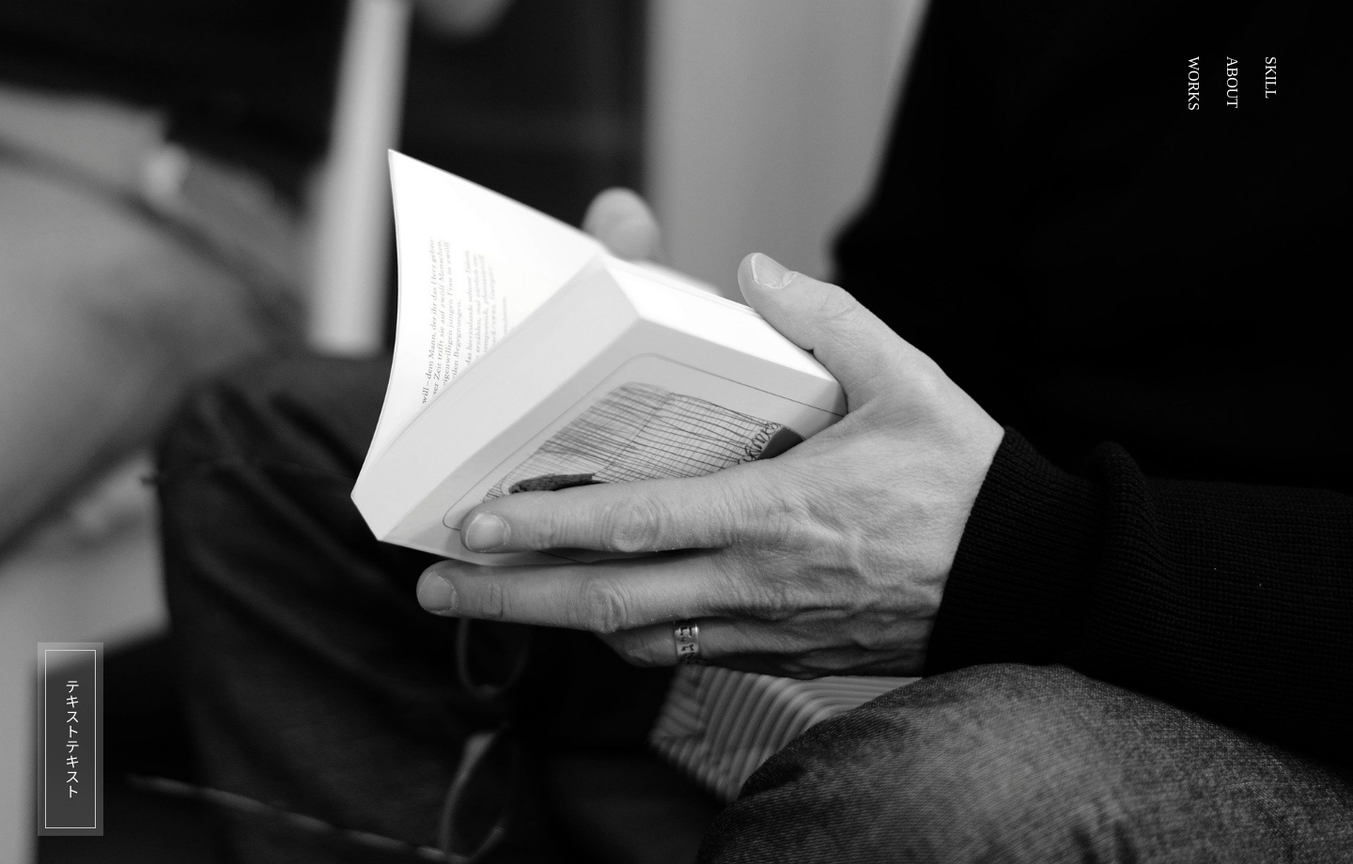
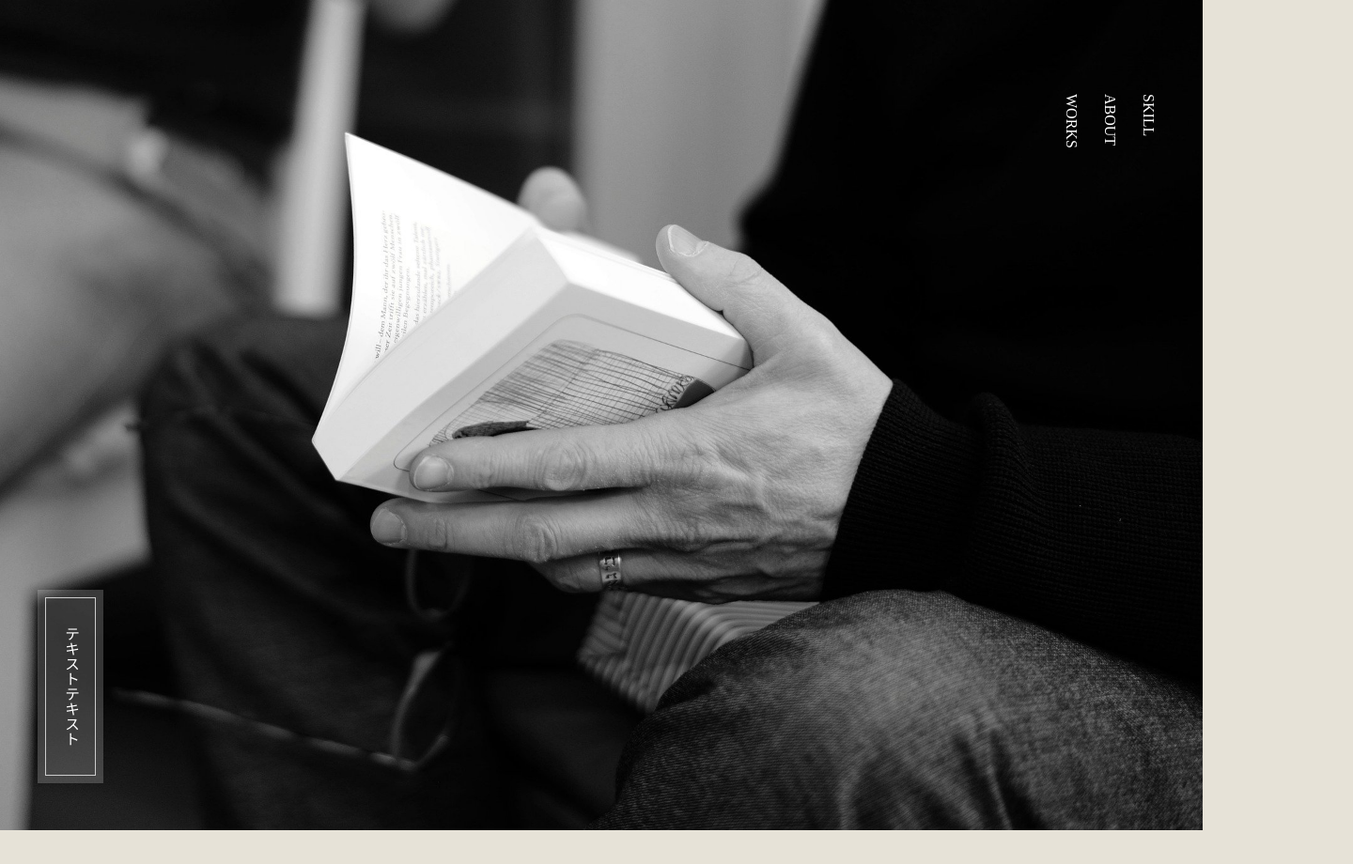
Before and after one commit to takasetaiga/my-portfolio, a plain HTML site: page index.html in a window 1280 px wide. Shown: the top 920 px of the page at 94% size, 1440 px wide, since content can reach past the window. Drawn offline with Linux system fonts and the light colour scheme.

Commit message:
css-修正-

```diff
--- a/css/common.css
+++ b/css/common.css
@@ -46,18 +46,11 @@ li {
 
 #header {
     width: 100%;
-    height: 100vh;
-    background-image: url(../img/book-g938b104dc_1920.jpg);
-    background-size: cover;
-    background-position: center top;
-    background-repeat: no-repeat;
-    padding: 60px 80px;
-    margin-bottom: 180px;
-    position: relative;
     writing-mode: vertical-rl;
     -webkit-writing-mode: vertical-rl;
     -moz-writing-mode: vertical-rl;
     -ms-writing-mode: tb-rl;
+
 }
 
 #header .onlinestore {
@@ -65,8 +58,9 @@ li {
     padding: 8px;
     position: absolute;
     left: 40px;
-    bottom: 30px;
+    bottom: 50px;
 }
+
 
 #header .onlinestore a {
     display: block;
@@ -78,12 +72,30 @@ li {
     opacity: 0.7;
 }
 
+.top img{
+    background-size: cover;
+        background-position: center top;
+        background-repeat: no-repeat;
+
+}
+
+.top{
+    position: relative;
+}
+
+.top ul{
+    position: absolute;
+    top: 100px;
+    right: 50px;
+}
+
 #nav li {
     margin-left: 25px;
 }
 
 #news {
     margin-bottom: 180px;
+    padding-top: 100px;
     display: flex;
     flex-direction: row-reverse;
 }
--- a/index.html
+++ b/index.html
@@ -13,6 +13,8 @@
 </head>
 <body>
     <body>
+        <div class="top">
+            <img src="img/book-g938b104dc_1920.jpg" alt="top">
             <header id="header">
                 <nav id="nav">
                     <ul>
@@ -26,6 +28,7 @@
                     <a href="#" target="_blank">テキストテキスト</a>
                 </div>
             </header>
+        </div>
 
         <main>
             <section id="news" class="wrapper">
```
Lines whose indentation alone changed are shown as unchanged.
